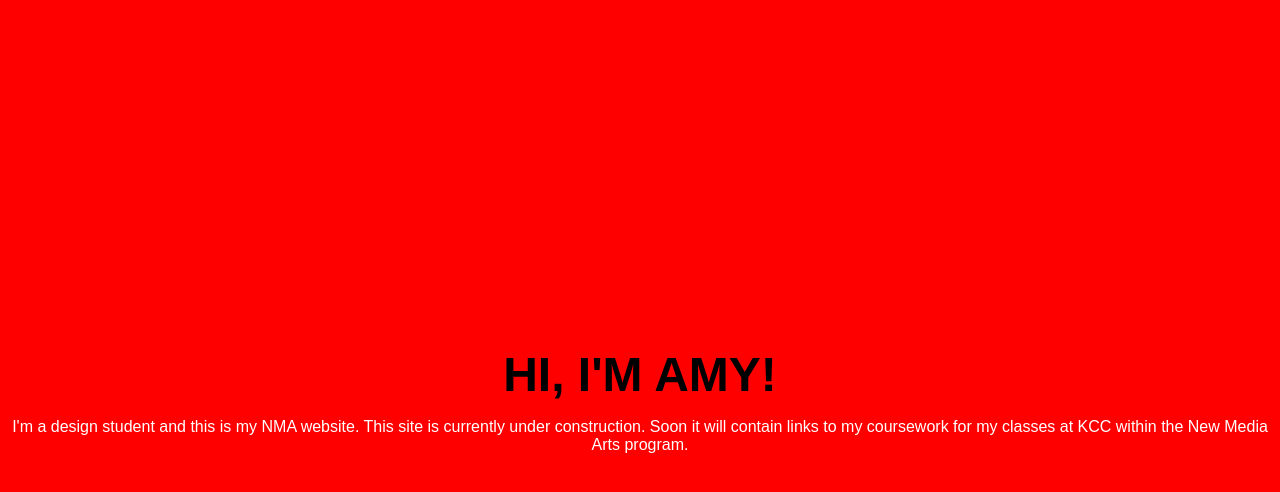
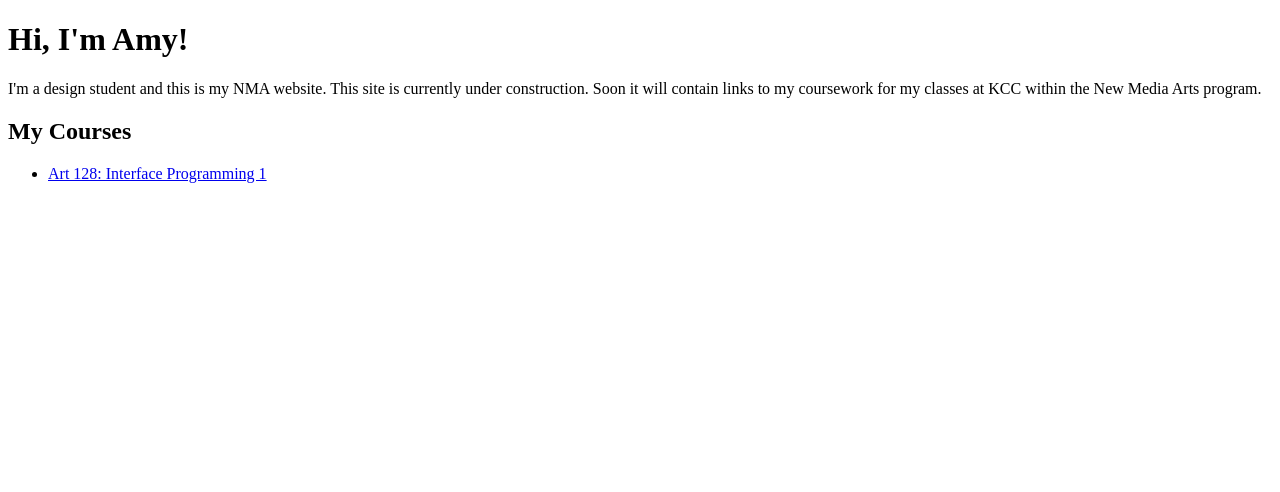
Before and after one commit to amysy07/studentsite, a plain HTML site: page index.html in a window 1280 px wide. Drawn offline with Linux system fonts and the light colour scheme.

Commit message:
deleted inline style

```diff
--- a/index.html
+++ b/index.html
@@ -1,28 +1,10 @@
 <!DOCTYPE html>
 <html lang="en">
   <head>
+    <meta charset="utf-8" />
     <title>Amy Rhee</title>
-
-    <style>
-      body {
-        background: red;
-        font-family: sans-serif;
-        text-align: center;
-        display: grid;
-        align-content: center;
-        min-height: 100vh;
-      }
-
-      h1 {
-        font-size: 48px;
-        text-transform: uppercase;
-        margin: 0;
-      }
-
-      p {
-        color: white;
-      }
-    </style>
+    <meta name="description" content="This is my student site." />
+    <meta name="viewport" content="" wedith="device-width," intial-scale="1" />
   </head>
 
   <body>
@@ -32,5 +14,9 @@
       under construction. Soon it will contain links to my coursework for my
       classes at KCC within the New Media Arts program.
     </p>
+    <h2>My Courses</h2>
+    <ul>
+      <li><a href="art128/index.html">Art 128: Interface Programming 1</a></li>
+    </ul>
   </body>
 </html>
```
